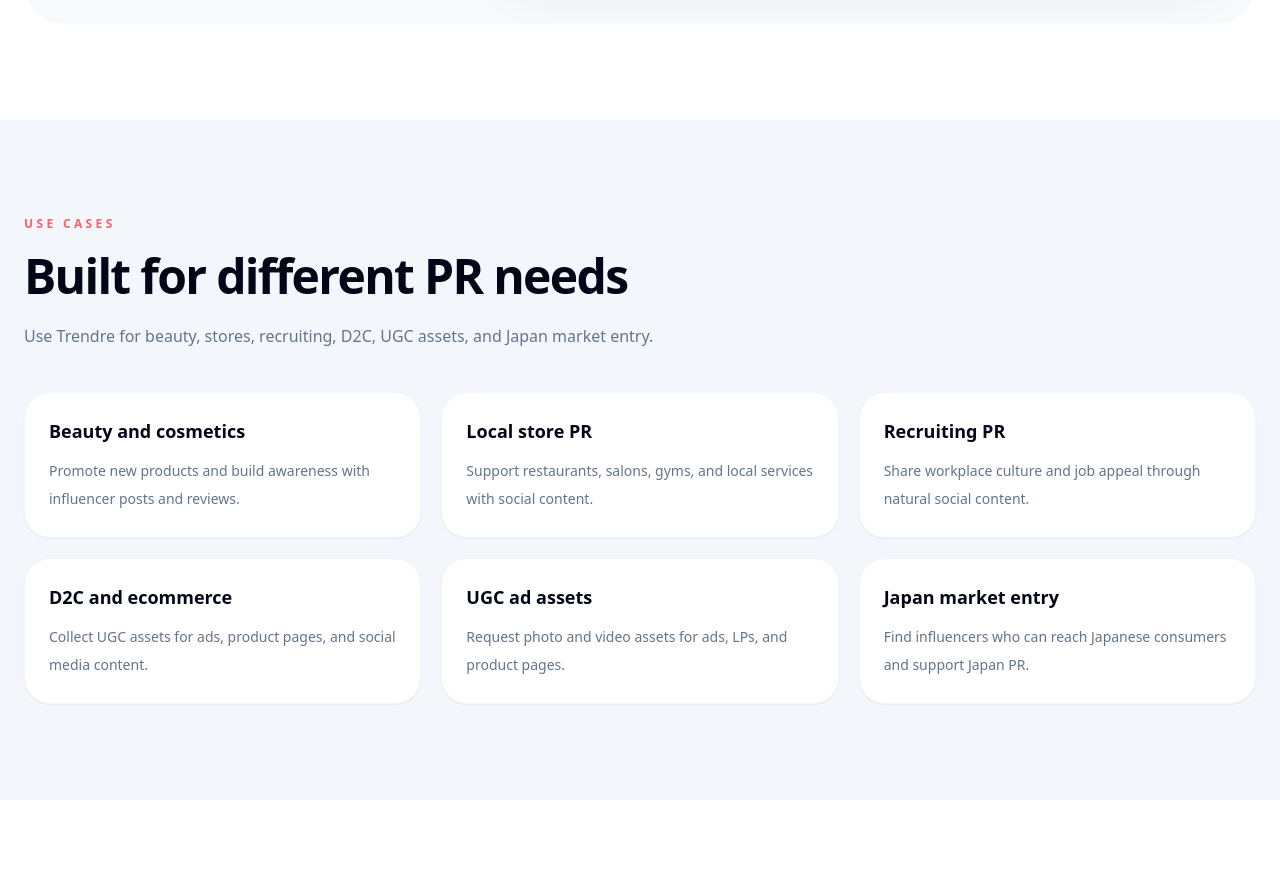
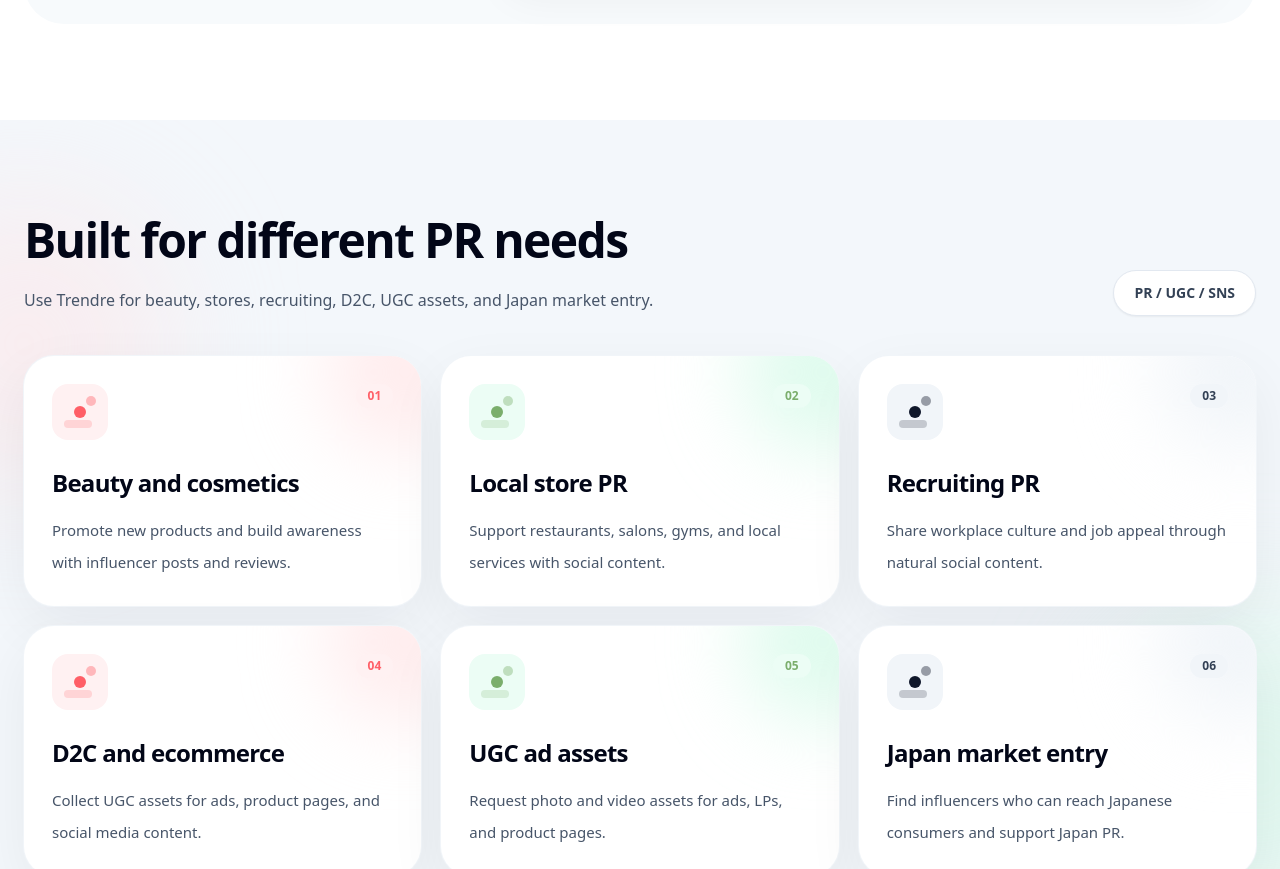
Before and after one commit to Annalisa0625/pearpop-clone, a Next.js app: page /home in a window 1280 px wide. Shown: the part 2840-3709 px from the top of the page. Built offline with nearby package versions, Linux system fonts and the light colour scheme.

Commit message:
Polish home use cases section

```diff
--- a/app/home/page.tsx
+++ b/app/home/page.tsx
@@ -1,3 +1,4 @@
+// File: app/home/page.tsx
 "use client";
 
 import Link from "next/link";
@@ -19,8 +20,10 @@ type FlowStepProps = {
 };
 
 type UseCaseCardProps = {
+  number: string;
   title: string;
   body: string;
+  accent: "rose" | "emerald" | "slate";
 };
 
 const markClasses = {
@@ -59,6 +62,30 @@ const markClasses = {
     main: "bg-slate-900",
     sub: "bg-slate-400",
     line: "bg-slate-300",
+  },
+};
+
+const useCaseAccentClasses = {
+  rose: {
+    bg: "bg-rose-50",
+    text: "text-[#ff5f67]",
+    dot: "bg-[#ff5f67]",
+    glow: "bg-rose-100/70",
+    soft: "bg-rose-50/70",
+  },
+  emerald: {
+    bg: "bg-emerald-50",
+    text: "text-[#7bae6c]",
+    dot: "bg-[#7bae6c]",
+    glow: "bg-emerald-100/70",
+    soft: "bg-emerald-50/70",
+  },
+  slate: {
+    bg: "bg-slate-100",
+    text: "text-slate-700",
+    dot: "bg-slate-900",
+    glow: "bg-slate-100",
+    soft: "bg-slate-50",
   },
 };
 
@@ -128,14 +155,56 @@ function FlowStep({ number, title, body }: FlowStepProps) {
   );
 }
 
-function UseCaseCard({ title, body }: UseCaseCardProps) {
+function UseCaseMark({ accent }: { accent: UseCaseCardProps["accent"] }) {
+  const classes = useCaseAccentClasses[accent];
+
   return (
-    <div className="rounded-[26px] border border-slate-100 bg-white p-6 shadow-sm transition hover:-translate-y-1 hover:shadow-xl hover:shadow-slate-950/5">
-      <p className="text-lg font-black text-slate-950">{title}</p>
-      <p className="mt-3 text-sm font-medium leading-7 text-slate-500">
+    <div
+      className={`relative flex h-14 w-14 shrink-0 items-center justify-center rounded-2xl ${classes.bg}`}
+    >
+      <span className={`h-3 w-3 rounded-full ${classes.dot}`} />
+      <span
+        className={`absolute right-3 top-3 h-2.5 w-2.5 rounded-full ${classes.dot} opacity-40`}
+      />
+      <span
+        className={`absolute bottom-3 left-3 h-2 w-7 rounded-full ${classes.dot} opacity-20`}
+      />
+    </div>
+  );
+}
+
+function UseCaseCard({ number, title, body, accent }: UseCaseCardProps) {
+  const classes = useCaseAccentClasses[accent];
+
+  return (
+    <article className="group relative min-h-[210px] overflow-hidden rounded-[30px] bg-white p-7 shadow-[0_20px_60px_rgba(15,23,42,0.06)] ring-1 ring-slate-100 transition duration-300 hover:-translate-y-1 hover:shadow-[0_28px_80px_rgba(15,23,42,0.1)]">
+      <div
+        className={`absolute -right-16 -top-16 h-40 w-40 rounded-full ${classes.glow} blur-2xl transition duration-300 group-hover:scale-110`}
+      />
+      <div
+        className={`absolute bottom-0 left-0 h-20 w-full ${classes.soft} opacity-0 transition duration-300 group-hover:opacity-100`}
+      />
+
+      <div className="relative flex items-start justify-between gap-5">
+        <UseCaseMark accent={accent} />
+
+        <div
+          className={`rounded-full ${classes.bg} px-3 py-1 text-xs font-black ${classes.text}`}
+        >
+          {number}
+        </div>
+      </div>
+
+      <div className="relative mt-7">
+        <h3 className="text-2xl font-black leading-tight tracking-[-0.03em] text-slate-950">
+          {title}
+        </h3>
+
+        <p className="mt-4 text-[15px] font-medium leading-8 text-slate-600">
           {body}
         </p>
       </div>
+    </article>
   );
 }
 
@@ -258,7 +327,6 @@ export default function HomePage() {
           card6Body:
             "承認待ち、進行中、納品済み、完了まで、案件状況を一覧で確認できます。",
 
-          howLabel: "HOW IT WORKS",
           howTitle: "依頼までの流れ",
           howBody:
             "DMで個別交渉するのではなく、検索から納品確認までをオンラインで完結できます。",
@@ -282,7 +350,6 @@ export default function HomePage() {
           step5Body:
             "投稿URLや成果物URLを確認し、問題なければ案件完了です。",
 
-          useCaseLabel: "USE CASES",
           useCaseTitle: "こんなPRに使えます",
           useCaseBody:
             "美容・コスメだけでなく、店舗、求人、D2C、EC、海外ブランドの日本展開まで幅広く活用できます。",
@@ -352,7 +419,6 @@ export default function HomePage() {
           card6Body:
             "Track pending, active, delivered, and completed orders from one place.",
 
-          howLabel: "HOW IT WORKS",
           howTitle: "From search to delivery",
           howBody:
             "Move from discovery to delivery without managing everything through DMs.",
@@ -376,7 +442,6 @@ export default function HomePage() {
           step5Body:
             "Check submitted post URLs or deliverable links and complete the order.",
 
-          useCaseLabel: "USE CASES",
           useCaseTitle: "Built for different PR needs",
           useCaseBody:
             "Use Trendre for beauty, stores, recruiting, D2C, UGC assets, and Japan market entry.",
@@ -447,13 +512,43 @@ export default function HomePage() {
     { number: "5", title: copy.step5Title, body: copy.step5Body },
   ];
 
-  const useCases = [
-    { title: copy.useCase1Title, body: copy.useCase1Body },
-    { title: copy.useCase2Title, body: copy.useCase2Body },
-    { title: copy.useCase3Title, body: copy.useCase3Body },
-    { title: copy.useCase4Title, body: copy.useCase4Body },
-    { title: copy.useCase5Title, body: copy.useCase5Body },
-    { title: copy.useCase6Title, body: copy.useCase6Body },
+  const useCases: UseCaseCardProps[] = [
+    {
+      number: "01",
+      title: copy.useCase1Title,
+      body: copy.useCase1Body,
+      accent: "rose",
+    },
+    {
+      number: "02",
+      title: copy.useCase2Title,
+      body: copy.useCase2Body,
+      accent: "emerald",
+    },
+    {
+      number: "03",
+      title: copy.useCase3Title,
+      body: copy.useCase3Body,
+      accent: "slate",
+    },
+    {
+      number: "04",
+      title: copy.useCase4Title,
+      body: copy.useCase4Body,
+      accent: "rose",
+    },
+    {
+      number: "05",
+      title: copy.useCase5Title,
+      body: copy.useCase5Body,
+      accent: "emerald",
+    },
+    {
+      number: "06",
+      title: copy.useCase6Title,
+      body: copy.useCase6Body,
+      accent: "slate",
+    },
   ];
 
   return (
@@ -550,11 +645,7 @@ export default function HomePage() {
             <div className="rounded-[40px] bg-[#F7FAFC] p-6 md:p-8 lg:p-10">
               <div className="grid gap-10 lg:grid-cols-[0.72fr_1.28fr] lg:items-start">
                 <div className="lg:pt-4">
-                  <p className="text-xs font-black uppercase tracking-[0.28em] text-[#7bae6c]">
-                    {copy.howLabel}
-                  </p>
-
-                  <h2 className="mt-5 text-3xl font-black leading-tight tracking-[-0.035em] text-slate-950 md:text-5xl">
+                  <h2 className="text-3xl font-black leading-tight tracking-[-0.035em] text-slate-950 md:text-5xl">
                     {copy.howTitle}
                   </h2>
 
@@ -563,7 +654,8 @@ export default function HomePage() {
                   </p>
 
                   <div className="mt-8 grid max-w-xl gap-3 sm:grid-cols-3">
-                    {[copy.howMini1, copy.howMini2, copy.howMini3].map((item) => (
+                    {[copy.howMini1, copy.howMini2, copy.howMini3].map(
+                      (item) => (
                         <div
                           key={item}
                           className="rounded-2xl border border-slate-200 bg-white px-4 py-3 text-xs font-black text-slate-700 shadow-sm"
@@ -571,7 +663,8 @@ export default function HomePage() {
                           <span className="mr-2 text-[#7bae6c]">●</span>
                           {item}
                         </div>
-                    ))}
+                      )
+                    )}
                   </div>
 
                   <Link
@@ -597,29 +690,30 @@ export default function HomePage() {
           </div>
         </section>
 
-        <section className="bg-[#F3F7FB] px-4 py-20 md:px-6 lg:py-24">
-          <div className="mx-auto max-w-7xl">
-            <div className="max-w-3xl">
-              <p className="text-xs font-black uppercase tracking-[0.28em] text-[#ff5f67]">
-                {copy.useCaseLabel}
-              </p>
+        <section className="relative overflow-hidden bg-[#F3F7FB] px-4 py-20 md:px-6 lg:py-24">
+          <div className="absolute left-[-120px] top-20 h-72 w-72 rounded-full bg-rose-100/50 blur-3xl" />
+          <div className="absolute bottom-10 right-[-140px] h-80 w-80 rounded-full bg-emerald-100/50 blur-3xl" />
 
-              <h2 className="mt-5 text-3xl font-black leading-tight tracking-[-0.035em] text-slate-950 md:text-5xl">
+          <div className="relative mx-auto max-w-7xl">
+            <div className="flex flex-col gap-6 lg:flex-row lg:items-end lg:justify-between">
+              <div>
+                <h2 className="max-w-3xl text-3xl font-black leading-tight tracking-[-0.035em] text-slate-950 md:text-5xl">
                   {copy.useCaseTitle}
                 </h2>
 
-              <p className="mt-5 text-base font-medium leading-8 text-slate-500">
+                <p className="mt-5 max-w-3xl text-base font-medium leading-8 text-slate-600">
                   {copy.useCaseBody}
                 </p>
               </div>
 
+              <div className="hidden rounded-full border border-slate-200 bg-white px-5 py-3 text-sm font-black text-slate-700 shadow-sm lg:inline-flex">
+                PR / UGC / SNS
+              </div>
+            </div>
+
             <div className="mt-10 grid gap-5 md:grid-cols-2 lg:grid-cols-3">
               {useCases.map((item) => (
-                <UseCaseCard
-                  key={item.title}
-                  title={item.title}
-                  body={item.body}
-                />
+                <UseCaseCard key={item.number} {...item} />
               ))}
             </div>
           </div>
```
Lines whose indentation alone changed are shown as unchanged.
